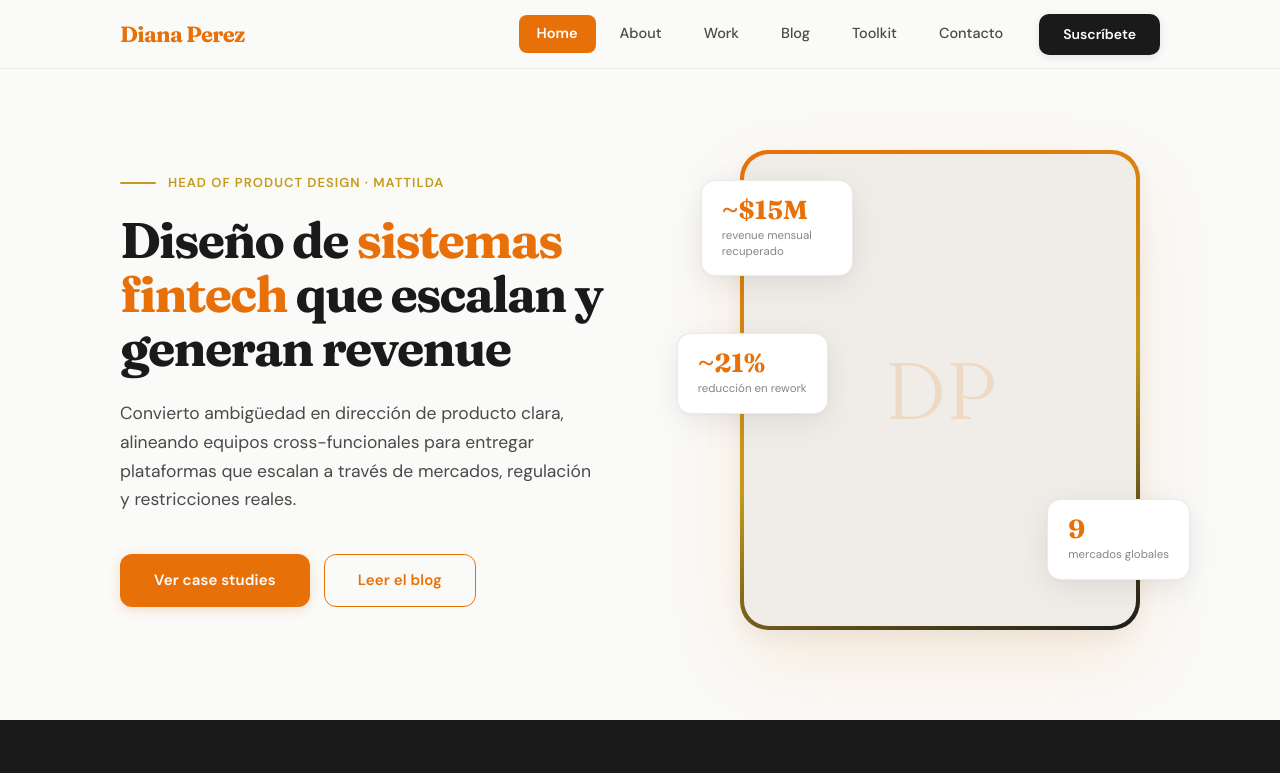
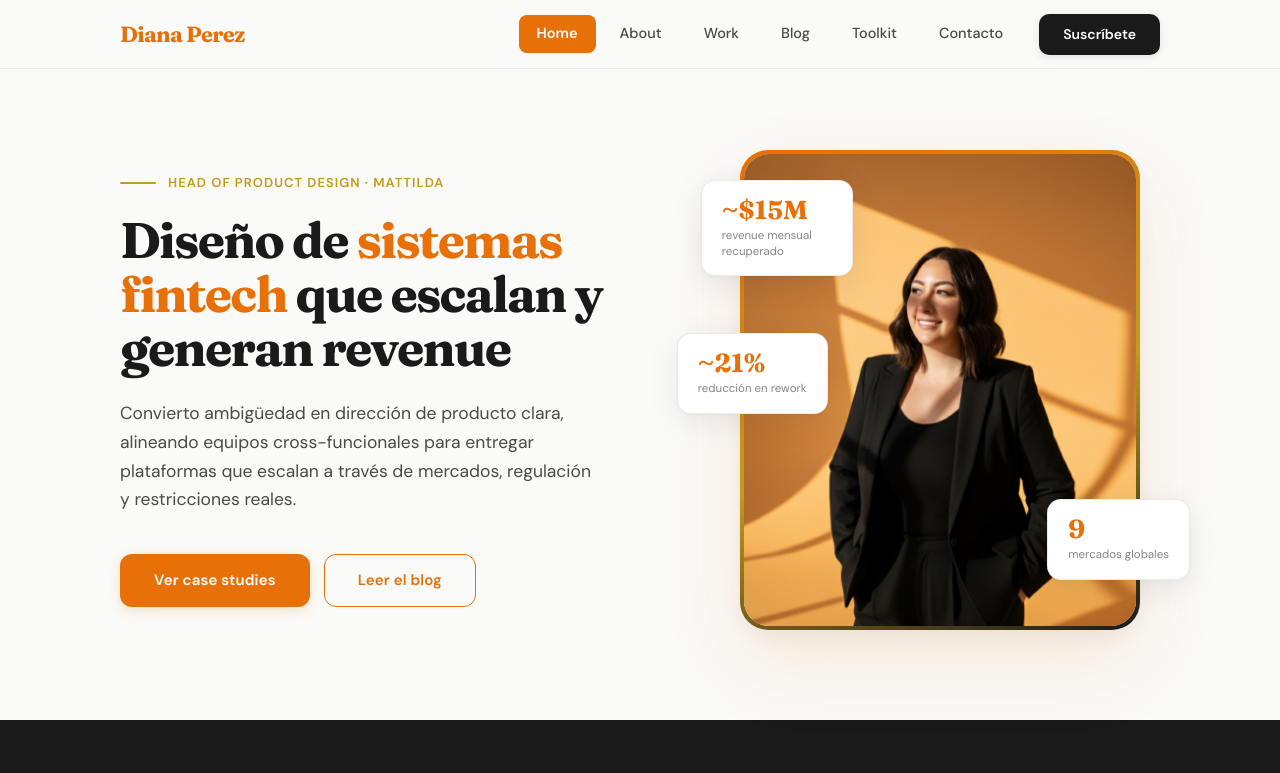
Before and after one commit to dianamdesigner-arch/dianauxd-site, a Next.js app: page / in a window 1280 px wide. Shown: the top 773 px of the page. Built offline with nearby package versions, Linux system fonts and the light colour scheme.

Commit message:
feat: add Diana photo to hero section

```diff
--- a/src/app/page.tsx
+++ b/src/app/page.tsx
@@ -1,4 +1,5 @@
 import Link from "next/link";
+import Image from "next/image"
 import NewsletterForm from "@/components/NewsletterForm";
 
 /* ═══════════════════════════════════
@@ -33,8 +34,8 @@ function Hero() {
       </div>
       <div className="hero-visual fade-in fade-in-d2">
         <div className="hero-photo-frame">
-          <div className="hero-photo-inner">
-            <span className="hero-photo-placeholder">DP</span>
+          <div className="hero-photo-inner" style={{position:"relative",overflow:"hidden"}}>
+            <Image src="/diana-perez.jpg" alt="Diana Perez" fill className="object-cover object-top" />
           </div>
         </div>
         <div className="metric-float mf-1">
```
